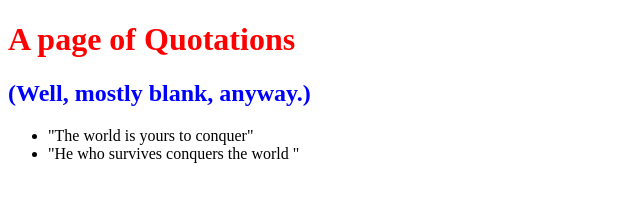
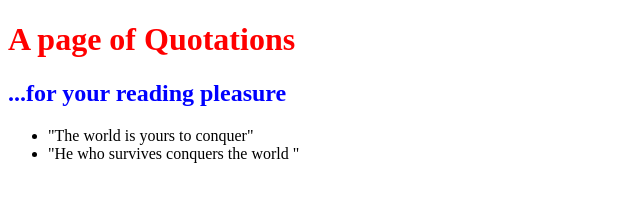
Before and after one commit to siva-surya/0main_openSAP_repo, a plain HTML site: page index.html in a window 1280 px wide. Shown: the whole page, without its empty margins (0-640 px from the left). Drawn offline with Linux system fonts and the light colour scheme.

Commit message:
edited the second header

```diff
--- a/index.html
+++ b/index.html
@@ -6,7 +6,7 @@
 </head>
 <body>
 	<h1 style="color:Red">A page of Quotations</h1>
-	<h2 style="color:Blue">(Well, mostly blank, anyway.)</h2>
+	<h2 style="color:Blue">...for your reading pleasure</h2>
 	<ul>
 		<li>"The world is yours to conquer"</li>
 		<li>"He who survives conquers the world "</li>
```
